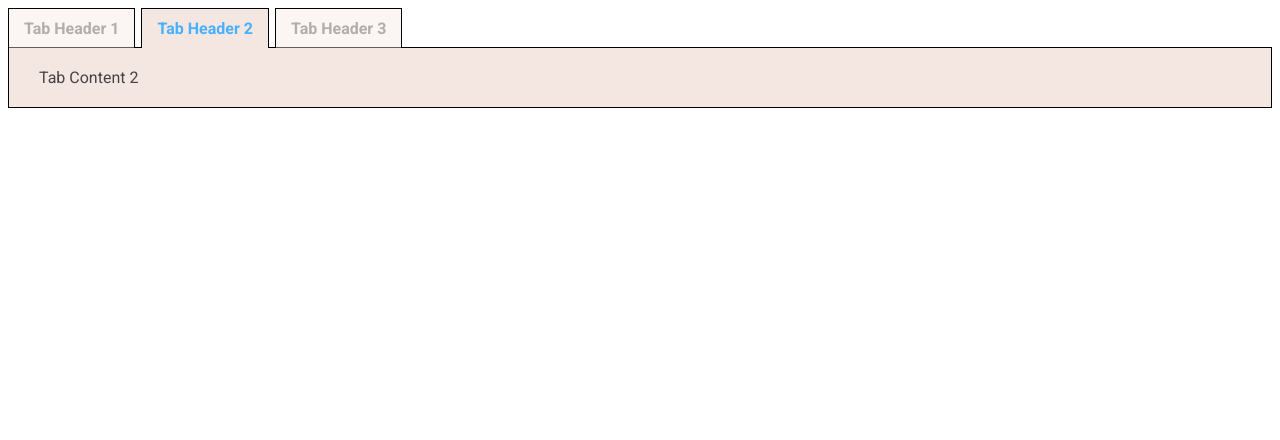
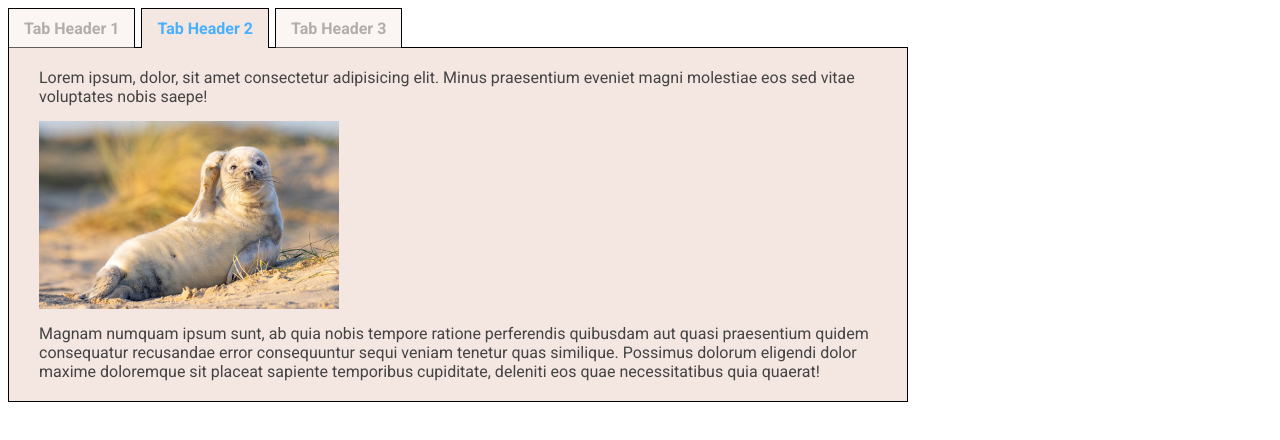
Before and after one commit to NikAndreev/customizable-tabs, a plain HTML site: page index.html in a window 1280 px wide. Both pictures are taken after a click on the element "Tab Header 2". Drawn offline with Linux system fonts and the light colour scheme.

Commit message:
updated css

```diff
--- a/css/tabs.css
+++ b/css/tabs.css
@@ -5,6 +5,7 @@
 .tab-container {
 	font-family: 'Roboto', sans-serif;
 	color: rgba(68, 68, 68, 1);
+	max-width: 900px;
 }
 
 .tab-header-group {
@@ -25,6 +26,7 @@
 	overflow-x: hidden;
 	text-overflow: ellipsis;
 	color: rgba(68, 68, 68, 0.4);
+	user-select: none;
 }
 
 .tab-header.active {
@@ -60,3 +62,21 @@
 .tab-item.transition {
 	opacity: 1;
 }
+
+p {
+	margin: 15px 0;
+}
+
+p:first-child {
+	margin-top: 0;
+}
+
+p:last-child {
+	margin-bottom: 0;
+}
+
+img {
+	vertical-align: top;
+	width: 100%;
+	max-width: 300px;
+}
--- a/index.html
+++ b/index.html
@@ -1,12 +1,12 @@
 <!DOCTYPE html>
 <html lang="en">
 <head>
-	<title>tabs in native js</title>
+	<title>Easily customizable tabs</title>
 	<meta charset="UTF-8">
 	<meta name="viewport" content="width=device-width, initial-scale=1.0">
+	<link href="https://fonts.googleapis.com/css2?family=Roboto:wght@400;700&display=swap" rel="stylesheet">
+	<link rel="preconnect" href="https://fonts.gstatic.com">
 	<link rel="stylesheet" href="css/tabs.css">
-	<link rel="preconnect" href="https://fonts.gstatic.com">
-<link href="https://fonts.googleapis.com/css2?family=Roboto:wght@400;700&display=swap" rel="stylesheet">
 </head>
 <body>
 
@@ -19,13 +19,23 @@
 	</div>
 	<div class="tab-item-group">
 		<div class="tab-item js-tab-item" data-tab-index="1">
-			Tab Content 1
+			<p>Lorem ipsum dolor sit amet consectetur adipisicing elit. Sunt perferendis, repudiandae sapiente quae qui cupiditate temporibus recusandae consequuntur, dolore quibusdam voluptatibus deserunt, harum architecto. Nobis illum blanditiis maiores ipsum praesentium.</p>
+			<img src="img-temp/2.jpg" alt="">
+			<p>Lorem ipsum dolor sit amet consectetur, adipisicing elit. Ipsa perspiciatis labore iste, nulla dolorum quia deleniti ratione, quaerat tempore dolores.</p>
 		</div>
 		<div class="tab-item js-tab-item" data-tab-index="2">
-			Tab Content 2
+			<p>
+				Lorem ipsum, dolor, sit amet consectetur adipisicing elit. Minus praesentium eveniet magni molestiae eos sed vitae voluptates nobis saepe!
+			</p>
+			<img src="img-temp/1.jpg" alt="">
+			<p>
+				Magnam numquam ipsum sunt, ab quia nobis tempore ratione perferendis quibusdam aut quasi praesentium quidem consequatur recusandae error consequuntur sequi veniam tenetur quas similique. Possimus dolorum eligendi dolor maxime doloremque sit placeat sapiente temporibus cupiditate, deleniti eos quae necessitatibus quia quaerat!
+			</p>
 		</div>
 		<div class="tab-item js-tab-item" data-tab-index="3">
-			Tab Content 3
+			<p>Lorem ipsum dolor sit amet consectetur adipisicing elit. Vero quos culpa veritatis iure unde facere blanditiis eos optio aperiam, quaerat?</p>
+			<img src="img-temp/3.jpg" alt="">
+			<p>Lorem ipsum, dolor sit amet consectetur adipisicing elit. Nam nulla, minima iusto, reiciendis voluptas suscipit cupiditate cum quaerat enim obcaecati.</p>
 		</div>
 	</div>
 </div>
```
Also changed, not shown: js/tabs.js (+11 -11 lines), img-temp/1.jpg (added), img-temp/2.jpg (added), img-temp/3.jpg (added).
